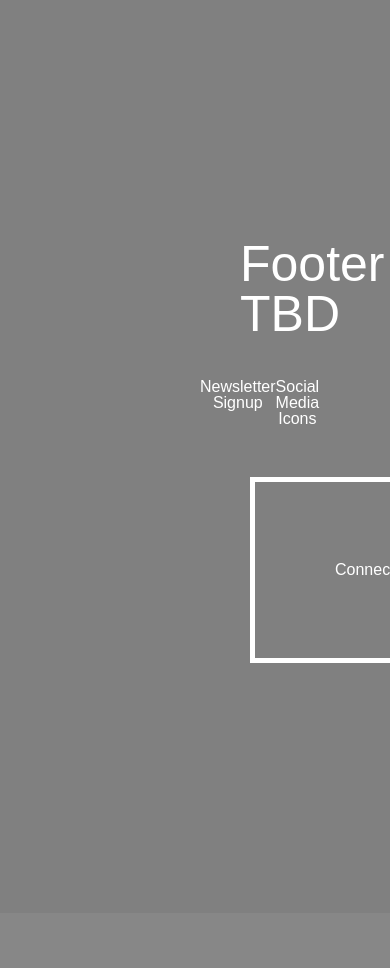
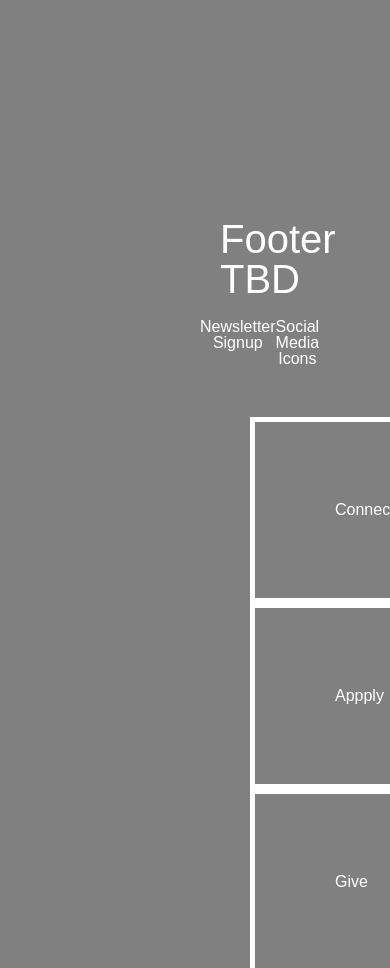
Before and after one commit to Artists-for-Humanity/BAA-prototype, a PHP site: page /Dance/index.html in a window 390 px wide; the page is wider, and only the part inside the window is pictured. Shown: the part 5532-6500 px from the top of that part. Before the commit the page ends 6195 px from the top of that part, so only its background shows below. Run offline with PHP 8.4, Linux system fonts and the light colour scheme.

Commit message:
Finalizing the website, just have to work on the footer items
try to get the flexbox items to actually look nice

```diff
--- a/site/Dance/styles.css
+++ b/site/Dance/styles.css
@@ -205,9 +205,10 @@ footer {
 }
 
 .footer-title {
-  padding: 40px;
-  font-size: 50px;
+  padding: 20px;
+  font-size: 40px;
   color: white;
+  text-align: center;
 }
 
 .designing-their-future {
@@ -236,11 +237,13 @@ footer {
 
 @media (max-width: 600px) {
   .interaction-buttons-2 {
-    padding: 50px;
-    color: white;
-    display: flex;
-    flex-direction: row;
-    justify-content: space-around;
+    flex: 1 1 0;
+    flex-wrap: wrap;
+    flex-basis: 0;
+    flex: 1 0 50%;
+    flex-grow: 1;
+    flex-shrink: 0;
+    width: 50%;
   }
 }
 
```
